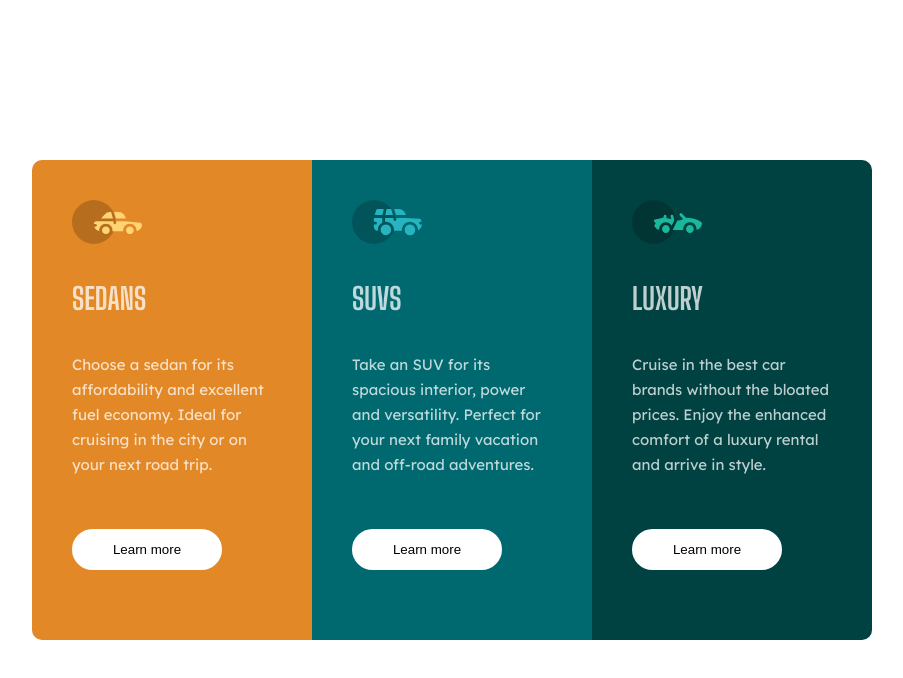
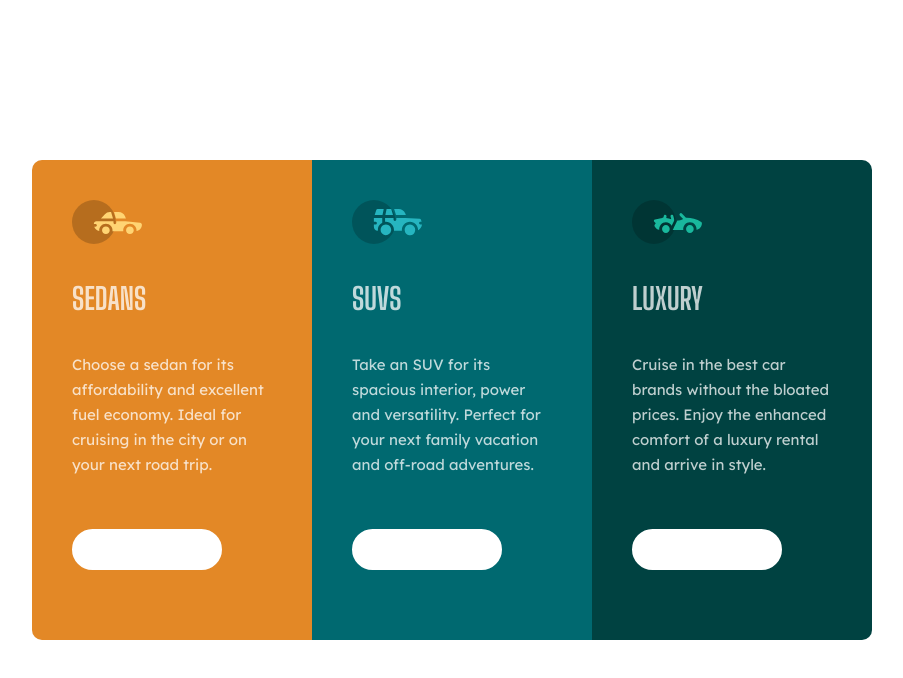
Before and after one commit to Stygmates/design1, a React (Create React App) app: page / in a window 1280 px wide. Shown: the top 678 px of the page, without its empty margins (188-1091 px from the left). Built offline with nearby package versions, Linux system fonts and the light colour scheme.

Commit message:
Transparent button

```diff
--- a/src/App.css
+++ b/src/App.css
@@ -52,6 +52,7 @@ h1 {
 
 button {
   background-color: white;
+  color:transparent;
   border:solid;
   border-color: white;
   border-radius: 25px;
```
